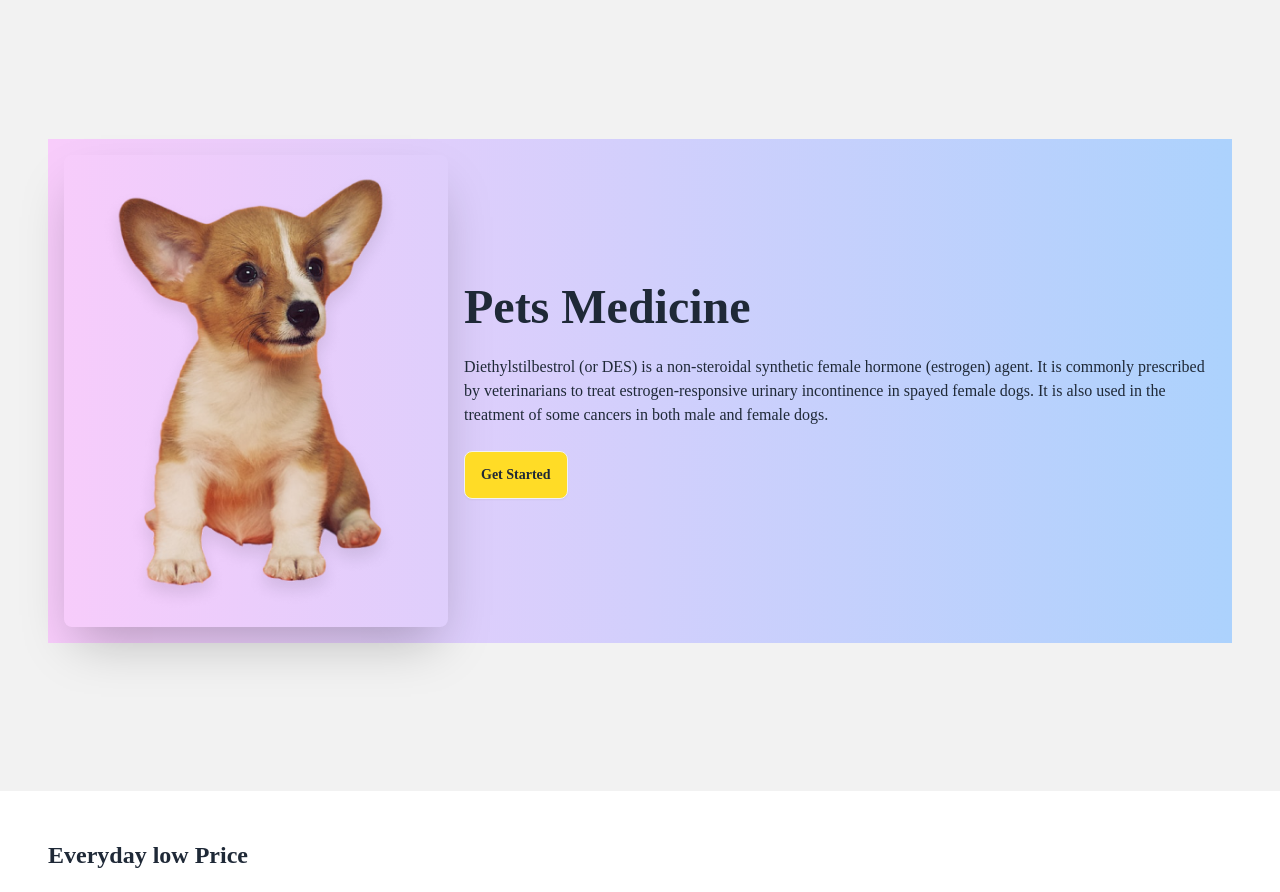
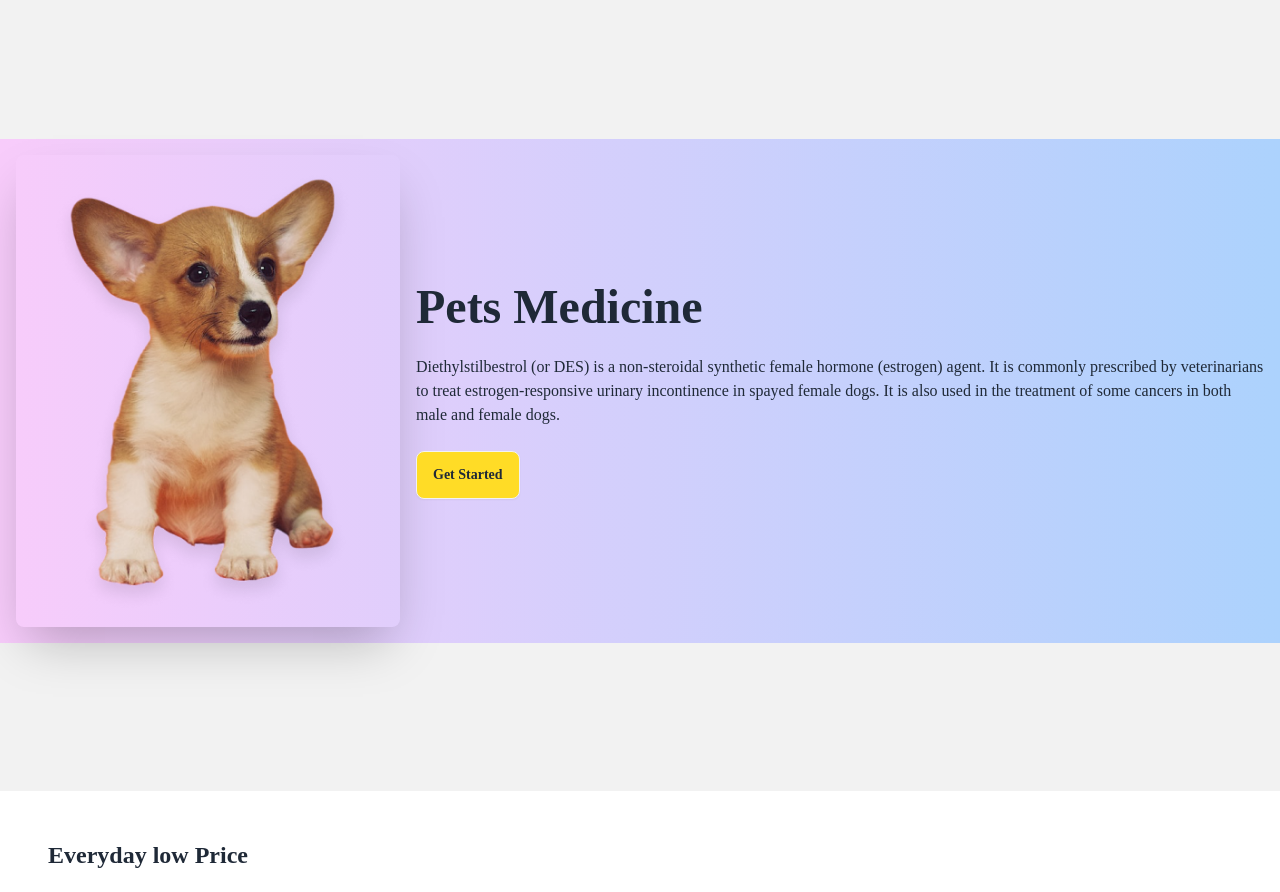
Before and after one commit to nomanal512/browse4-pets, a plain HTML site: page index.html in a window 1280 px wide. Shown: the part 1960-2852 px from the top of the page. Drawn offline with nearby package versions, Linux system fonts and the light colour scheme; a web font is replaced by a local one.

Commit message:
more correction

```diff
--- a/index.html
+++ b/index.html
@@ -324,7 +324,7 @@
         <!--EXtra Section-->
         <section class="">
             <div class="hero bg-base-200 min-h-screen">
-                <div class="hero-content flex-col lg:flex-row m-12 bg-gradient-to-r from-[#F8CCFB] to-[#ACD2FD]">
+                <div class="hero-content flex-col lg:flex-row bg-gradient-to-r from-[#F8CCFB] to-[#ACD2FD]">
                     <img src="c1-assets/cute-dog-mid.png" class="max-w-sm rounded-lg shadow-2xl" />
                     <div>
                         <h1 class="text-5xl font-bold">Pets Medicine</h1>
```
